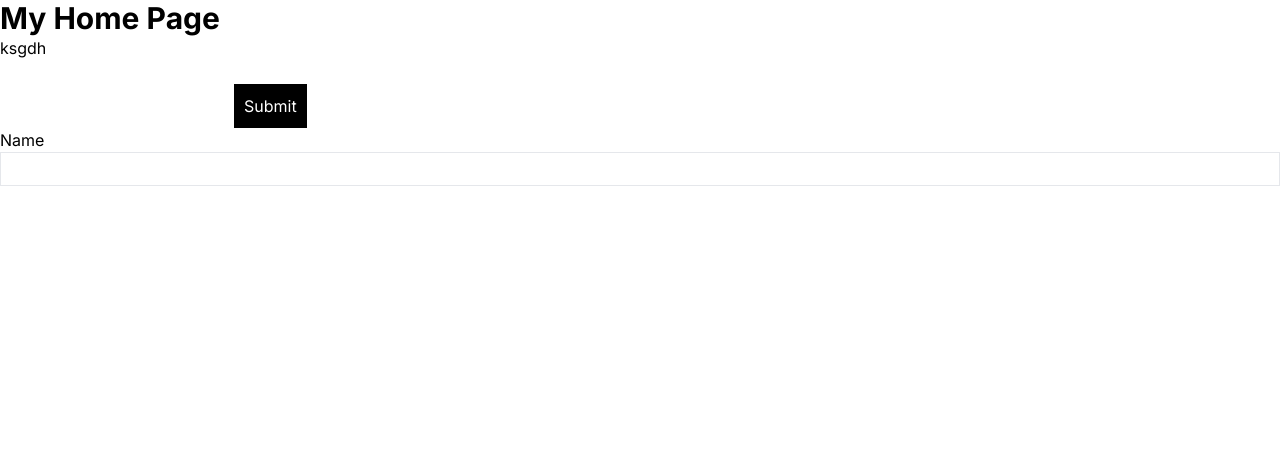
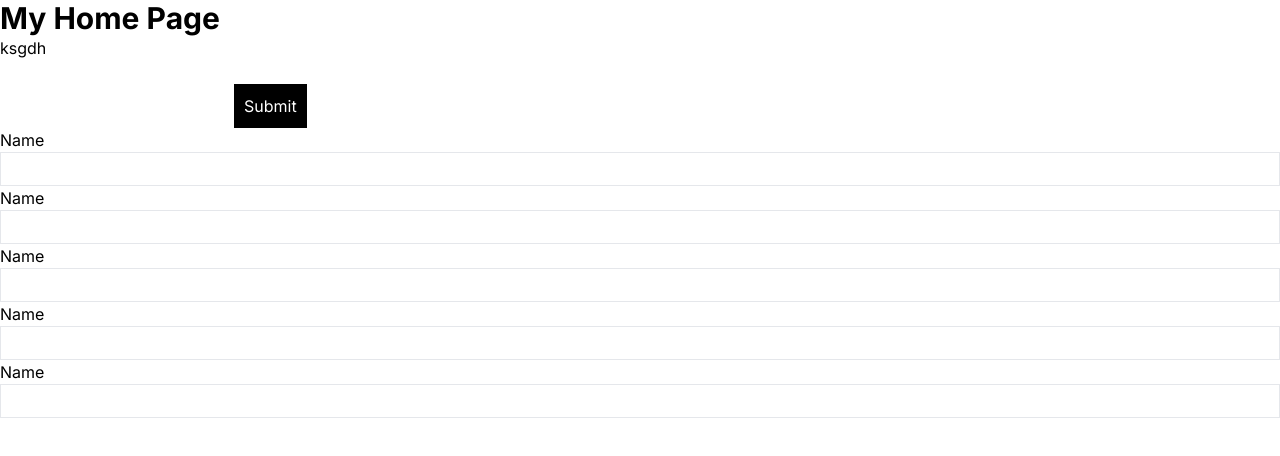
Before and after one commit to digipodium/DP-2024-JUL-MERN-0230, a Next.js app in the folder Section 2/frontend/: page / in a window 1280 px wide. Shown: the top 456 px of the page. Built offline with nearby package versions, Linux system fonts and the light colour scheme.

Commit message:
components

```diff
--- a/Section 2/frontend/src/app/page.jsx
+++ b/Section 2/frontend/src/app/page.jsx
@@ -14,6 +14,10 @@ const Home = () => {
       </button>
 
       <Input />
+      <Input />
+      <Input />
+      <Input />
+      <Input />
 
     </div>
   )
--- a/Section 2/frontend/src/components/Input.jsx
+++ b/Section 2/frontend/src/components/Input.jsx
@@ -9,4 +9,4 @@ const Input = () => {
     )
 }
 
-export default Input
+export default Input;
```
